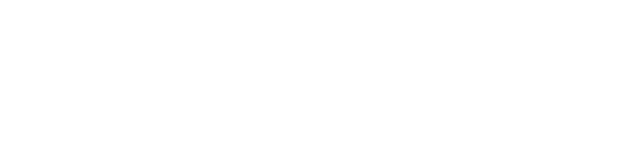
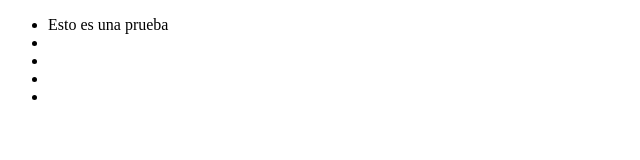
Before and after one commit to DanielValverdeG/my_first-web-repository, a plain HTML site: page index.html in a window 1280 px wide. Shown: the whole page, without its empty margins (0-640 px from the left). Drawn offline with Linux system fonts and the light colour scheme.

Commit message:
Se agrego texto de contenido

```diff
--- a/index.html
+++ b/index.html
@@ -8,5 +8,18 @@
 </head>
 <body>
 
+    <section>
+        <article>
+            <ul>
+                <li>
+                    Esto es una prueba
+                </li>
+                <li></li>
+                <li></li>
+                <li></li>
+                <li></li>
+            </ul>
+        </article>
+    </section>
 </body>
 </html>
```
